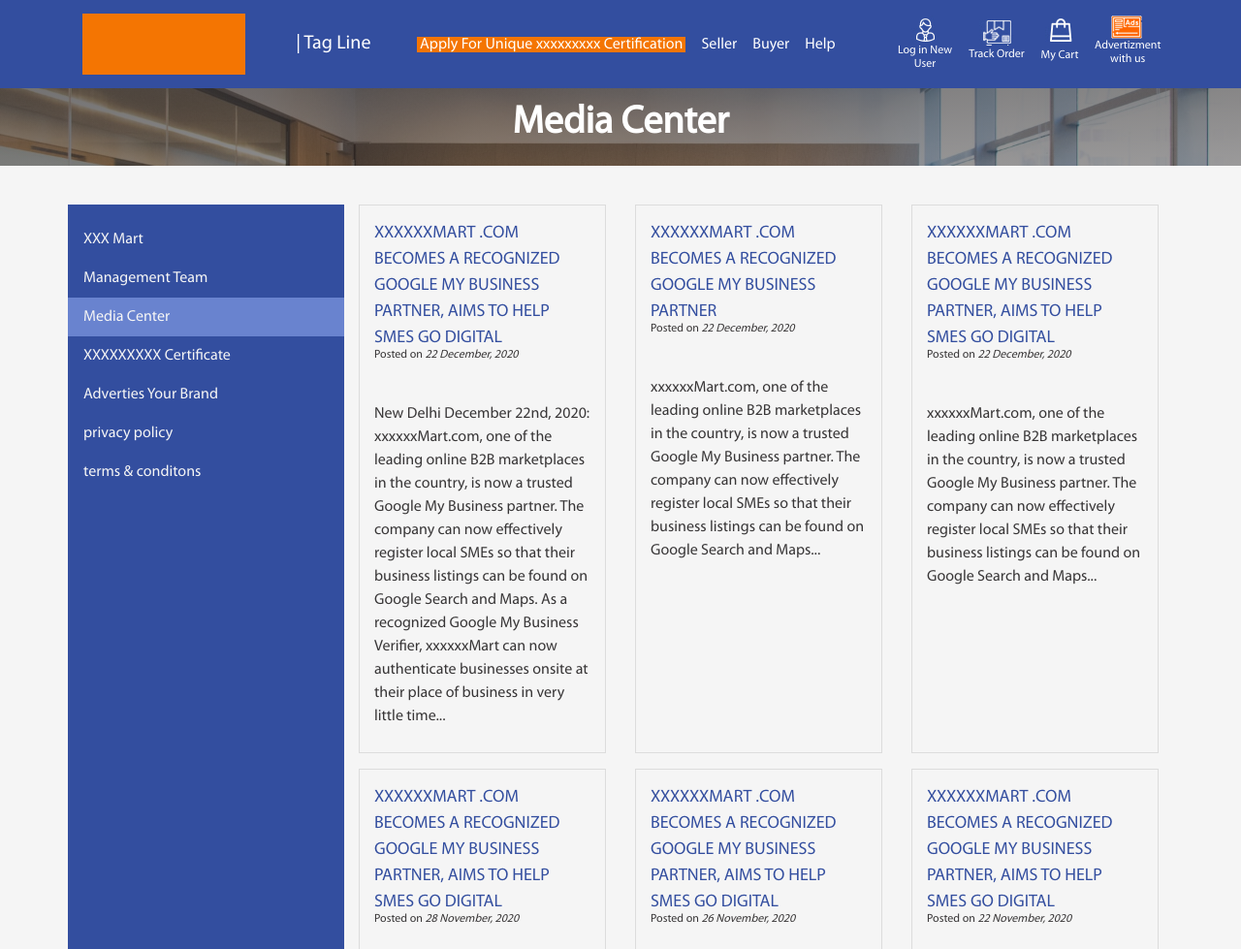
After one commit to santosh77777/b2bmart, a Django app: page /dashboard/seller/media-center/ in a window 1280 px wide. The commit adds this page. Shown: the top 979 px of the page at 97% size. Run offline with Django 3.2, Linux system fonts and the light colour scheme; a user stored in the database is signed in; tables that the repository leaves empty hold one stand-in row (values such as "Sample post"); some libraries are stand-ins or nearby versions.

Commit message:
update dashboard

```diff
--- a/dashboard/urls.py
+++ b/dashboard/urls.py
@@ -28,7 +28,11 @@ urlpatterns = [
     path('seller/membership/',views.SellerMembershipView.as_view(), name="seller_membership"),
     path('seller/my-enquiry/',views.SellerMyEnquiryView.as_view(), name="seller_my_enquiry"),
     path('seller/settings/',views.SellerSettingsView.as_view(), name="seller_settings"),
+
+    path('seller/social-share/',views.SellerSocialShareView.as_view(), name="seller_social_share"),
     path('seller/paid-service/',views.SellerPaidServiceView.as_view(), name="seller_paid_service"),
+    path('seller/management/',views.SellerManagementView.as_view(), name="seller_management"),
+    path('seller/media-center/',views.SellerMediaCenterView.as_view(), name="seller_media_center"),
 
     path('seller/company/<str:user>/',views.SellerCompanyView.as_view(), name="seller_company"),
     path('seller/product-detail/<int:pk>/',views.SellerProductDetailView.as_view(), name="seller_product_detail"),
--- a/dashboard/views.py
+++ b/dashboard/views.py
@@ -205,6 +205,12 @@ class SellerBankView(LoginRequiredMixin, UserPassesTestMixin, View):
             context = None
         return render(request, 'dashboard/seller/bank_details.html', context)
 
+class SellerSocialShareView(LoginRequiredMixin,UserPassesTestMixin, View):
+    def test_func(self):
+        return is_seller(self.request.user)
+    def get(self, *args, **kwargs):
+        return render(self.request, 'dashboard/seller/share.html')
+
 class SellerAddProductView(LoginRequiredMixin, UserPassesTestMixin, View):
     def test_func(self):
         return is_seller(self.request.user)
@@ -391,6 +397,21 @@ class SellerPaidServiceView(LoginRequiredMixin, UserPassesTestMixin, View):
 
     def get(self,request, *args, **kwargs):
         return render(request, 'dashboard/certificate.html')
+
+class SellerManagementView(LoginRequiredMixin, UserPassesTestMixin, View):
+    def test_func(self):
+        return is_seller(self.request.user)
+
+    def get(self,request, *args, **kwargs):
+        return render(request, 'dashboard/management.html')
+
+class SellerMediaCenterView(LoginRequiredMixin, UserPassesTestMixin, View):
+    def test_func(self):
+        return is_seller(self.request.user)
+
+    def get(self,request, *args, **kwargs):
+        return render(request, 'dashboard/media-center.html')
+
 
 class SellerCompanyView(LoginRequiredMixin, UserPassesTestMixin, ListView):
     def test_func(self):
--- /dev/null
+++ b/templates/dashboard/media-center.html
@@ -0,0 +1,229 @@
+<!doctype html>
+<html lang="en">
+
+<head>
+    <!-- Required meta tags -->
+    <meta charset="utf-8">
+    <meta name="viewport" content="width=device-width, initial-scale=1, shrink-to-fit=no">
+
+    <link rel="stylesheet" href="https://pro.fontawesome.com/releases/v5.10.0/css/all.css" integrity="sha384-AYmEC3Yw5cVb3ZcuHtOA93w35dYTsvhLPVnYs9eStHfGJvOvKxVfELGroGkvsg+p" crossorigin="anonymous" />
+
+    <!-- CSS -->
+    <link rel="stylesheet" href="./css/app.css">
+
+    <title>Hello, world!</title>
+</head>
+
+<body>
+    <nav class="navbar navbar-expand-lg navbar-light bg-primary">
+      <div class="container">
+        <a class="navbar-brand" href="index.html">
+          <img src="./images/logo.png" alt="">
+          <span class="ml-5">| Tag Line</span>
+        </a>
+        <button class="navbar-toggler" type="button" data-toggle="collapse" data-target="#navbarSupportedContent" aria-controls="navbarSupportedContent" aria-expanded="false" aria-label="Toggle navigation">
+          <span class="navbar-toggler-icon"></span>
+        </button>
+
+        <div class="collapse navbar-collapse" id="navbarSupportedContent">
+          <ul class="navbar-nav m-auto w-33">
+            <li class="nav-item">
+              <a class="nav-link" href="certificate.html"><span class="critificate-bg">Apply For Unique xxxxxxxxx Certification</span></a>
+            </li>
+            <li class="nav-item">
+              <a class="nav-link" href="seller/dashboard.html">Seller</a>
+            </li>
+            <li class="nav-item">
+              <a class="nav-link" href="buyer/dashboard.html">Buyer</a>
+            </li>
+            <li class="nav-item">
+              <a class="nav-link" href="help.html">Help</a>
+            </li>
+          </ul>
+          <ul class="navbar-nav ml-auto right">
+            <li class="nav-item login">
+              <a class="nav-link" href="login.html">
+                <img src="./images/login.png" alt="">
+                <span>Log in New User</span>
+              </a>
+            </li>
+            <li class="nav-item track-order">
+              <a class="nav-link" href="ordertrack.html">
+                <img src="./images/trackorder.png" alt="">
+                <span>Track Order</span>
+              </a>
+            </li>
+            <li class="nav-item">
+              <a class="nav-link cart" href="cart.html">
+                <img src="./images/cart.png" alt="">
+                <span>My Cart</span>
+              </a>
+            </li>
+            <li class="nav-item">
+              <a class="nav-link pr-0" href="advertise.html">
+                <img src="./images/advertizment.png" alt="">
+                <span>Advertizment with us</span>
+              </a>
+            </li>
+          </ul>
+        </div>
+      </div>
+    </nav>
+
+    <div class="page-banner">
+        <h1 class="display-5">Media Center</h1>
+    </div>
+    <div class="container">
+      <div class="row">
+        <div class="col-12 col-sm-3 bg-primary pl-0 pr-0">
+          <ul class="nav flex-column pt-3">
+              <li class="nav-item"><a class="nav-link" href="about-us.html">XXX Mart</a></li>
+              <li class="nav-item"><a class="nav-link" href="management.html">Management Team</a></li>
+              <li class="nav-item"><a class="nav-link active" href="media-center.html">Media Center</a></li>
+              <!-- <li class="nav-item"><a class="nav-link" href="contact-us.html">Contact Us</a></li> -->
+              <li class="nav-item"><a class="nav-link" href="certificate.html">XXXXXXXXX Certificate</a></li>
+              <!-- <li class="nav-item"><a class="nav-link" href="company.html">E-Shoppe Development</a></li> -->
+              <li class="nav-item"><a class="nav-link" href="advertise.html">Adverties Your Brand</a></li>
+              <li class="nav-item"><a class="nav-link" href="privacy-policy.html">privacy policy</a></li>
+              <li class="nav-item"><a class="nav-link" href="term-condition.html">terms & conditons</a></li>
+              <!-- <li class="nav-item"><a class="nav-link" href="seller/user.html">edit Profile</a></li> -->
+            </li>
+          </ul>
+        </div>
+        <div class="col-12 col-sm-9">
+          <div class="row mb-3">
+              <div class="col">
+                  <div class="media-block">
+                      <div class="media-title">xxxxxxMart .com becomes a recognized Google My Business Partner, aims to help SMEs go digital</div>
+                      <div class="media-tab">Posted on <i>22 December, 2020</i></div>
+                      <p>New Delhi December 22nd, 2020: xxxxxxMart.com, one of the leading online B2B marketplaces in the country, is now a trusted Google My Business partner. The company can now effectively register local SMEs so that their business listings can be found on Google Search and Maps. As a recognized Google My Business Verifier, xxxxxxMart can now authenticate businesses onsite at their place of business in very little time...</p>
+                  </div>
+              </div>
+              <div class="col">
+                  <div class="media-block">
+                      <div class="media-title">xxxxxxMart .com becomes a recognized Google My Business Partner</div>
+                      <div class="media-tab">Posted on <i>22 December, 2020</i></div>
+                      <p>xxxxxxMart.com, one of the leading online B2B marketplaces in the country, is now a trusted Google My Business partner. The company can now effectively register local SMEs so that their business listings can be found on Google Search and Maps...</p>
+                  </div>
+              </div>
+              <div class="col">
+                  <div class="media-block">
+                      <div class="media-title">xxxxxxMart .com becomes a recognized Google My Business Partner, aims to help SMEs go digital</div>
+                      <div class="media-tab">Posted on <i>22 December, 2020</i></div>
+                      <p>xxxxxxMart.com, one of the leading online B2B marketplaces in the country, is now a trusted Google My Business partner. The company can now effectively register local SMEs so that their business listings can be found on Google Search and Maps...</p>
+                  </div>
+              </div>
+          </div>
+          <div class="row">
+              <div class="col">
+                  <div class="media-block">
+                      <div class="media-title">xxxxxxMart .com becomes a recognized Google My Business Partner, aims to help SMEs go digital</div>
+                      <div class="media-tab">Posted on <i>28 November, 2020</i></div>
+                      <div class="media-image">
+                          <img src="https://indianmarketview.com/wp-content/uploads/news.png" alt="knowlege">
+                      </div>
+                      <p>New Delhi December 22nd, 2020: xxxxxxMart.com, one of the leading online B2B marketplaces in the country, is now a trusted Google My Business partner. The company can now effectively register local SMEs so that their business listings can be found on Google Search and Maps. As a recognized Google My Business Verifier, xxxxxxMart can now authenticate businesses onsite at their place of business in very little time...</p>
+                  </div>
+              </div>
+              <div class="col">
+                  <div class="media-block">
+                      <div class="media-title">xxxxxxMart .com becomes a recognized Google My Business Partner, aims to help SMEs go digital</div>
+                      <div class="media-tab">Posted on <i>26 November, 2020</i></div>
+                      <div class="media-image">
+                          <img src="https://encrypted-tbn0.gstatic.com/images?q=tbn:ANd9GcSncBu3A-_1g4rMl5ajikgdyihdVMyKlE7iRg&usqp=CAU" alt="strategy">
+                      </div>
+                      <p>After the notable success of the pioneering COVID-19 Essentials Expo India, the Packaging Expo and other business conventions of vital importance, xxxxxxMart, India's leading B2B marketplace is slated to organize yet another landmark virtual business
+                          congregation.</p>
+                  </div>
+              </div>
+              <div class="col">
+                  <div class="media-block">
+                      <div class="media-title">xxxxxxMart .com becomes a recognized Google My Business Partner, aims to help SMEs go digital</div>
+                      <div class="media-tab">Posted on <i>22 November, 2020</i></div>
+                      <div class="media-image">
+                          <img src="https://www.dailynews.com/wp-content/uploads/2017/09/img_3776.jpg" alt="technology">
+                      </div>
+                      <p>New Delhi December 22nd, 2020: xxxxxxMart.com, one of the leading online B2B marketplaces in the country, is now a trusted Google My Business partner. The company can now effectively register local SMEs so that their business listings can be found on Google Search and Maps. As a recognized Google My Business Verifier, xxxxxxMart can now authenticate businesses onsite at their place of business in very little time...</p>
+                  </div>
+              </div>
+          </div>
+        </div>
+      </div>
+    </div>
+    <div class="newstetter text-center pt-4 pb-4 mt-5">
+      <h2 class="text-uppercase"><span>subscribe</span> to our newsletter</h2>
+      <small>The best B2B news for manufactur and traders</small>
+      <div class="input-group col-6 offset-3 mt-4">
+        <input type="text" class="form-control" placeholder="Enter your email" aria-label="Enter your email" aria-describedby="subscribe">
+        <div class="input-group-append">
+          <span class="input-group-text" id="subscribe">Subscribe</span>
+        </div>
+      </div>
+    </div>
+
+    <footer class="pt-5 pb-5">
+      <div class="container">
+        <div class="row">
+          <div class="col-12 col-sm-6 col-lg-2">
+            <a href="index.html">
+              <img src="./images/footerLogo.png" alt="">
+            </a>
+          </div>
+          <div class="col-12 col-sm-6 col-lg-2">
+            <ul>
+              <li class="head">About Us</li>
+              <li><a href="about-us.html">XXX Mart</a></li>
+              <li><a href="management.html">Management Team</a></li>
+              <li><a href="media-center.html">Media Center</a></li>
+              <li><a href="workWithUs.html">Work With Us</a></li>
+              <li><a href="contact-us.html">Contact Us</a></li>
+            </ul>
+          </div>
+          <div class="col-12 col-sm-6 col-lg-3">
+            <ul>
+              <li class="head">Customer Services</li>
+              <li><a href="help.html">Help Center</a></li>
+              <li><a href="privacy-policy.html">privacy policy</a></li>
+              <li><a href="trading-policy.html">Trading policy</a></li>
+              <li><a href="term-condition.html">terms & conditons</a></li>
+              <li><a href="seller/user.html">edit Profile</a></li>
+            </ul>
+          </div>
+          <div class="col-12 col-sm-6 col-lg-3">
+            <ul>
+              <li class="head">E-Trade Service</li>
+              <li><a href="certificate.html">XXXXXXXXX Certificate</a></li>
+              <li><a href="company.html">E-Shoppe Development</a></li>
+              <li><a href="media-center.html">Media Center</a></li>
+              <li><a href="advertise.html">Adverties Your Brand</a></li>
+              <!-- <li><a href="#">Transact To Trade</a></li> -->
+            </ul>
+          </div>
+          <div class="col-12 col-sm-6 col-lg-2">
+            <ul>
+              <li class="head">Follow us</li>
+              <li>
+                <a href=""><img src="./images/fb.png" alt=""></a>
+                <a href=""><img src="./images/tw.png" alt=""></a>
+                <a href=""><img src="./images/lindin.png" alt=""></a>
+                <a href=""><img src="./images/youtube.png" alt=""></a>
+              </li>
+            </ul>
+          </div>
+        </div>
+      </div>
+    </footer>
+    <div class="copyright text-center pt-3 pb-3">
+        <p class="mb-3">&#169; 2021 XXXXXXXXXXXX Mart</p>
+        <img src="./images/footerSub.png" alt="">
+    </div>
+
+    <!-- Optional JavaScript -->
+    <!-- jQuery first, then Popper.js, then Bootstrap JS -->
+    <script src="https://code.jquery.com/jquery-3.2.1.slim.min.js" integrity="sha384-KJ3o2DKtIkvYIK3UENzmM7KCkRr/rE9/Qpg6aAZGJwFDMVNA/GpGFF93hXpG5KkN" crossorigin="anonymous"></script>
+<script src="https://cdnjs.cloudflare.com/ajax/libs/popper.js/1.12.9/umd/popper.min.js" integrity="sha384-ApNbgh9B+Y1QKtv3Rn7W3mgPxhU9K/ScQsAP7hUibX39j7fakFPskvXusvfa0b4Q" crossorigin="anonymous"></script>
+<script src="https://maxcdn.bootstrapcdn.com/bootstrap/4.0.0/js/bootstrap.min.js" integrity="sha384-JZR6Spejh4U02d8jOt6vLEHfe/JQGiRRSQQxSfFWpi1MquVdAyjUar5+76PVCmYl" crossorigin="anonymous"></script>
+    <script src="js/app.js"></script>
+</body>
+
+</html>
--- a/templates/dashboard/productdetail.html
+++ b/templates/dashboard/productdetail.html
@@ -157,13 +157,13 @@
         </div>
         <div class="col-12 col-md-7">
           <!-- Promotional vedio start -->
-          <div class="promo-video height mt-0">
+          <!-- <div class="promo-video height mt-0">
             <span>Play our promotional video here</span>
             <i class="fas fa-play"></i>
             <span>Make an impression with your customers</span>
-          </div>
+          </div> -->
           <!-- Promotional vedio end -->
-
+          {% video object.user.sellercompany.branded_video 'medium' %}
           <!-- register form start -->
           <div class="modal fade" id="exampleModalCenter" tabindex="-1" role="dialog" aria-labelledby="exampleModalCenterTitle" aria-hidden="true">
             <div class="modal-dialog modal-dialog-centered" role="document">
--- a/templates/dashboard/seller/seller_base.html
+++ b/templates/dashboard/seller/seller_base.html
@@ -49,11 +49,11 @@
                   <a class="nav-link text-light m-0 pl-4" href="{% url 'dashboard:seller_company_add' %}"><p>Company</p> </a>
                 </div>
                 <a class="nav-link text-light m-0" href="{% url 'product:website_home_list' request.user.account.slug %}"> <i class="material-icons">public</i> <p>Website</p> </a>
-                <a class="nav-link text-light m-0" href="share.html"> <i class="material-icons">share</i> <p>Social Share</p> </a>
+                <a class="nav-link text-light m-0" href="{% url 'dashboard:seller_social_share' %}"> <i class="material-icons">share</i> <p>Social Share</p> </a>
               </div>
             </li>
             <li class="nav-item">
-              <a class="nav-link" href="">
+              <a class="nav-link" href="{% url 'dashboard:seller_paid_service' %}">
                 <i class="material-icons">&#8377;</i>
                 <p class="pt-1">paid  Services</p>
               </a>
```
Also changed, not shown: templates/dashboard/certificate.html (+11 -11 lines), templates/dashboard/management.html (added, +109 -0 lines), templates/dashboard/seller/share.html (+6 -179 lines).
